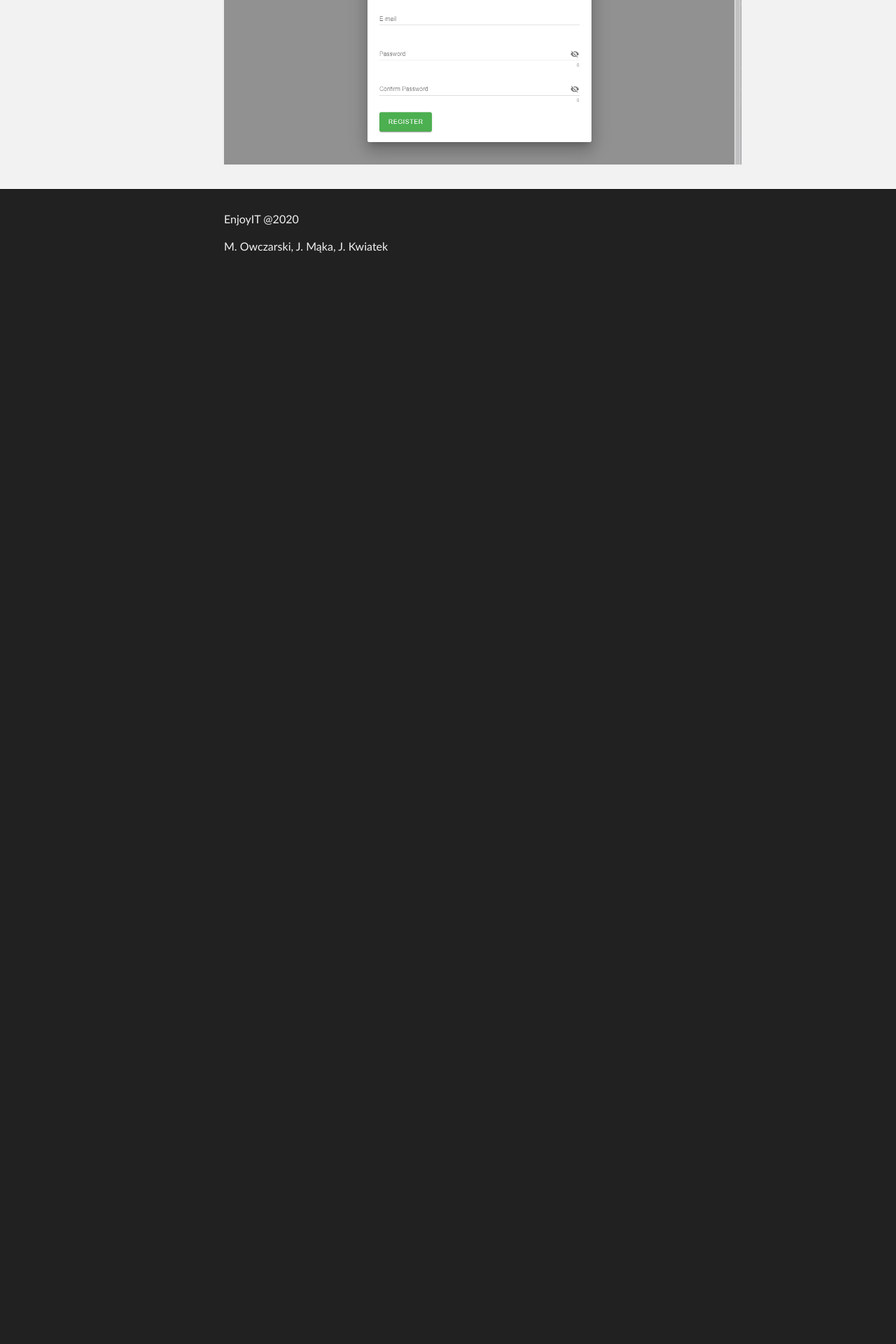
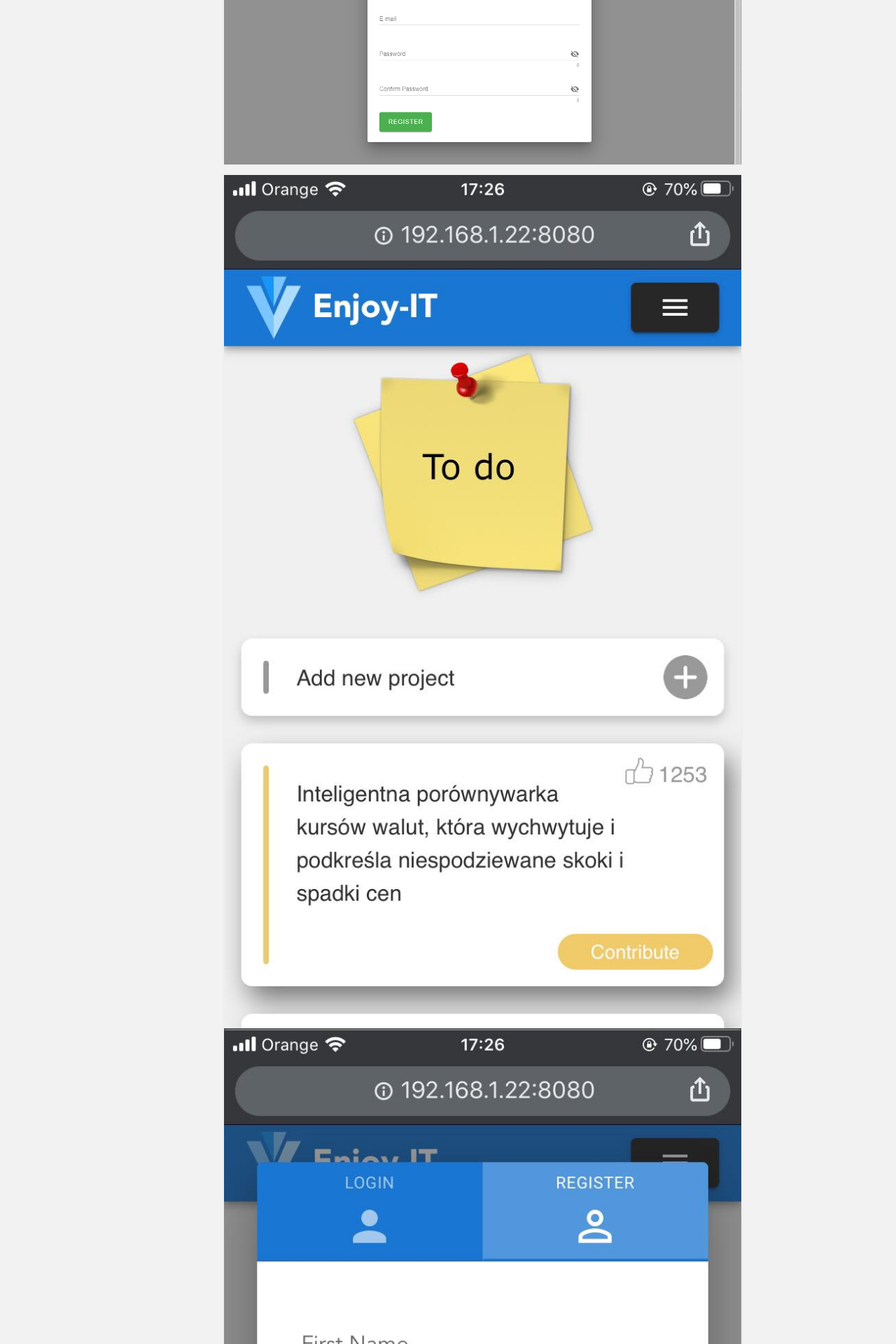
Before and after one commit to jmaka96/jmaka96.github.io, a Jekyll site: the page built from enjoyit.md, in a window 1280 px wide. Shown: the part 2093-4013 px from the top of the page at 70% size. Built offline with Jekyll 4.4.1, drawn with Linux system fonts in a browser that asks for light colours; before the commit the page ends 2492 px from its top, so only the background shows below that.

Commit message:
added mobile screenshots

```diff
--- a/enjoyit.md
+++ b/enjoyit.md
@@ -28,3 +28,5 @@ Aplikacja **EnjoyIT** służy do zarządzania projektami studentów. Każda osob
 ![screen2](./assets/images/screen2.png)
 
 ![screen3](./assets/images/screen3.png)
+
+![screen4](./assets/images/screen4.jpg)  ![screen5](./assets/images/screen5.jpg)
```
Also changed, not shown: assets/images/screen4.jpg (added), assets/images/screen5.jpg (added).
